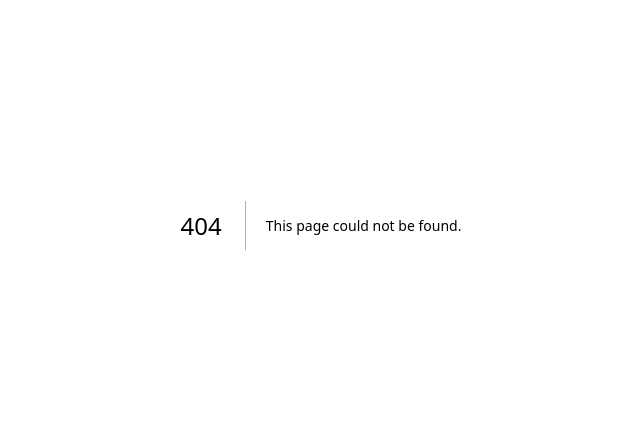
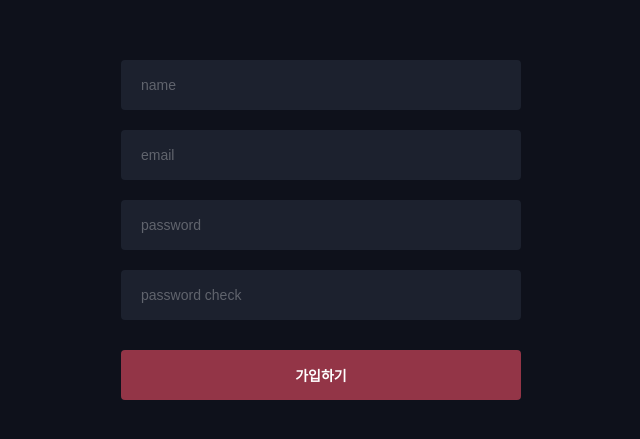
Before and after one commit to jinajung810/my-movie-box, a Next.js app: page /signup in a window 1280 px wide. Before the commit this address had no page. Shown: the part 175-614 px from the top of the page, without its empty margins (319-959 px from the left). Built offline with nearby package versions, Linux system fonts and the light colour scheme; a web font is replaced by a local one.

Commit message:
feat:회원가입 추가

```diff
--- a/app/globals.css
+++ b/app/globals.css
@@ -136,6 +136,36 @@ body {
 }
 .footer span {
   margin-left: 5px;
+}
+/* sign up */
+.sign-up {
+  position: absolute;
+  top: 50%;
+  left: 50%;
+  transform: translate(-50%, -50%);
+  width: 400px;
+}
+.sign-up input {
+  width: 100%;
+  height: 50px;
+  padding: 0 20px;
+  box-sizing: border-box;
+  border-radius: 4px;
+  border: none;
+  font-size: 14px;
+  color: var(--color-white);
+  background-color: var(--color-area);
+  margin: 10px auto;
+}
+.sign-up input::placeholder {
+  color: var(--color-white-30);
+}
+.sign-up .btn {
+  width: 100%;
+  margin-top: 20px;
+}
+.sign-up .error-message {
+  color: red;
 }
 
 /* login user main page */
--- a/app/page.js
+++ b/app/page.js
@@ -20,6 +20,7 @@ export default async function Home() {
           </div>
           <div>
             <SignInBtn />
+            <Link href='/signup'>sign up</Link>
           </div>
         </div>
         <div className="not-login-list">
--- /dev/null
+++ b/app/signup/page.js
@@ -0,0 +1,102 @@
+'use client';
+
+import { useState } from "react";
+import { useRouter } from "next/navigation"
+
+export default function Register() {
+  const [error, setError] = useState("");
+  const navigation = useRouter();
+
+  const [formData, setFormData] = useState({
+    name: "",
+    email: "",
+    password: "",
+    passwordCheck: "",
+  });
+
+  const handleChange = (e) => {
+    const { name, value } = e.target;
+    setFormData({
+      ...formData,
+      [name]: value,
+    });
+  };
+
+  const handleSubmit = async (e) => {
+    e.preventDefault();
+
+    // 비밀번호와 비밀번호 확인을 비교
+    if (formData.password !== formData.passwordCheck) {
+      setError('비밀번호가 일치하지 않습니다.');
+      return;
+    }
+    try {
+      const response = await fetch("/api/auth/signup", {
+        method: "POST",
+        headers: {
+          "Content-Type": "application/json",
+        },
+        body: JSON.stringify(formData),
+      });
+
+      if (response.ok) {
+        const data = await response.json(); // 서버에서 전달한 JSON 데이터를 읽음
+        alert(data.message);
+        navigation.push('/');
+      } else {
+        // 서버 오류 메시지를 알림창으로 표시
+        alert(`회원가입 실패: ${response.status}`);
+      }
+    } catch (error) {
+      // 네트워크 오류 또는 예외 처리 메시지를 알림창으로 표시
+      alert("오류 발생: " + error.message);
+    }
+    // 폼 데이터 초기화
+    setFormData({
+      name: "",
+      email: "",
+      password: "",
+      passwordCheck: "",
+    });
+    setError("");
+  };
+
+  return (
+    <div className="container sign-up">
+      <form onSubmit={handleSubmit}>
+        <input
+          name="name"
+          type="text"
+          placeholder="name"
+          value={formData.name}
+          onChange={handleChange}
+        />
+        <input
+          name="email"
+          type="text"
+          placeholder="email"
+          value={formData.email}
+          onChange={handleChange}
+        />
+        <input
+          name="password"
+          type="password"
+          placeholder="password"
+          value={formData.password}
+          onChange={handleChange}
+        />
+        <input
+          name="passwordCheck"
+          type="password"
+          placeholder="password check"
+          value={formData.passwordCheck}
+          onChange={handleChange}
+        />
+        {error && <p className="error-message">{error}</p>}
+        <button type="submit" className="btn">
+          가입하기
+        </button>
+      </form>
+    </div>
+  );
+}
```
Also changed, not shown: pages/api/auth/signup.js (added, +20 -0 lines).
